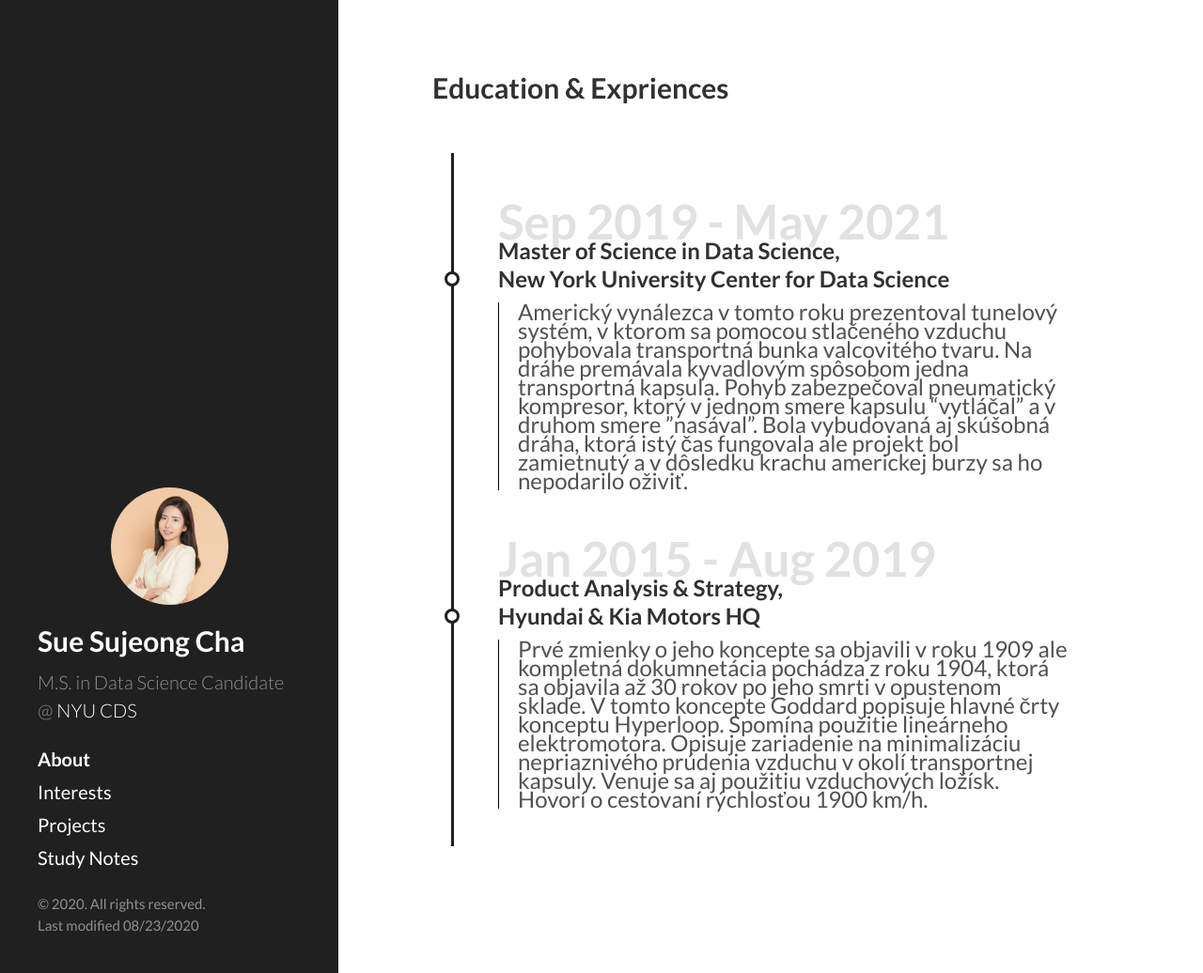
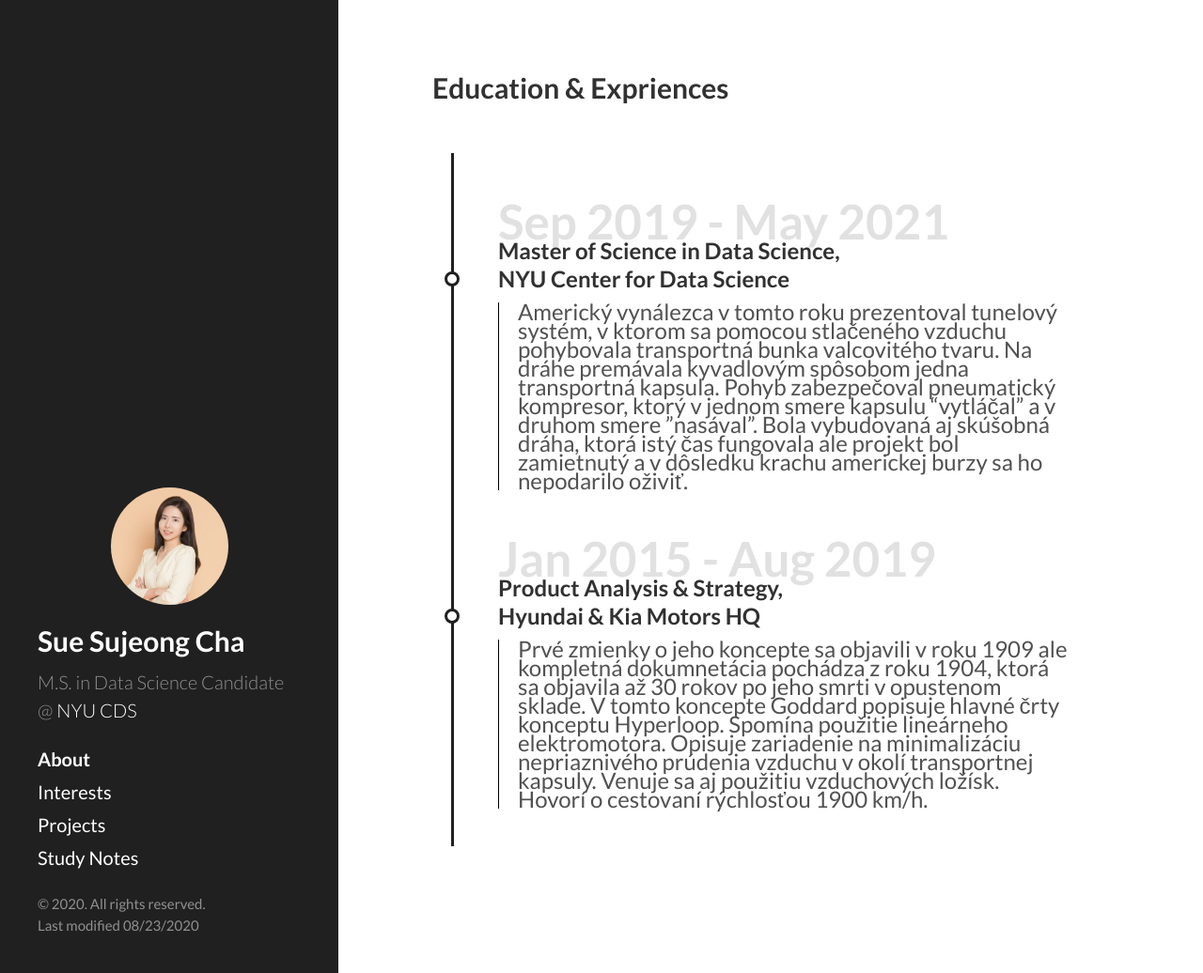
Before and after one commit to sujeongcha/sujeongcha.github.io, a Jekyll site: the page built from about.html, in a window 1280 px wide and 1036 px high. Shown: the whole window at 94% size. Built offline with Jekyll 4.4.1, drawn with Linux system fonts in a browser that asks for light colours; Markdown is read by kramdown in place of the engine named in the settings.

Commit message:
Update about.html

```diff
--- a/about.html
+++ b/about.html
@@ -12,7 +12,7 @@ title: About
 		<div class="column">
 			<div class="title">
 				<h2> Sep 2019 - May 2021 </h2>
-				<h3> Master of Science in Data Science, <br> New York University Center for Data Science</h3>
+				<h3> Master of Science in Data Science, <br> NYU Center for Data Science</h3>
 			</div>
 			<div class="description">
 				<p> Americký vynálezca v tomto roku prezentoval tunelový systém, v ktorom sa pomocou stlačeného vzduchu pohybovala transportná bunka valcovitého tvaru. Na dráhe premávala kyvadlovým spôsobom jedna transportná kapsula. Pohyb zabezpečoval pneumatický kompresor, ktorý v jednom smere kapsulu “vytláčal” a v druhom smere ”nasával”. Bola vybudovaná aj skúšobná dráha, ktorá istý čas fungovala ale projekt bol zamietnutý a v dôsledku krachu americkej burzy sa ho nepodarilo oživiť. </p>
```
